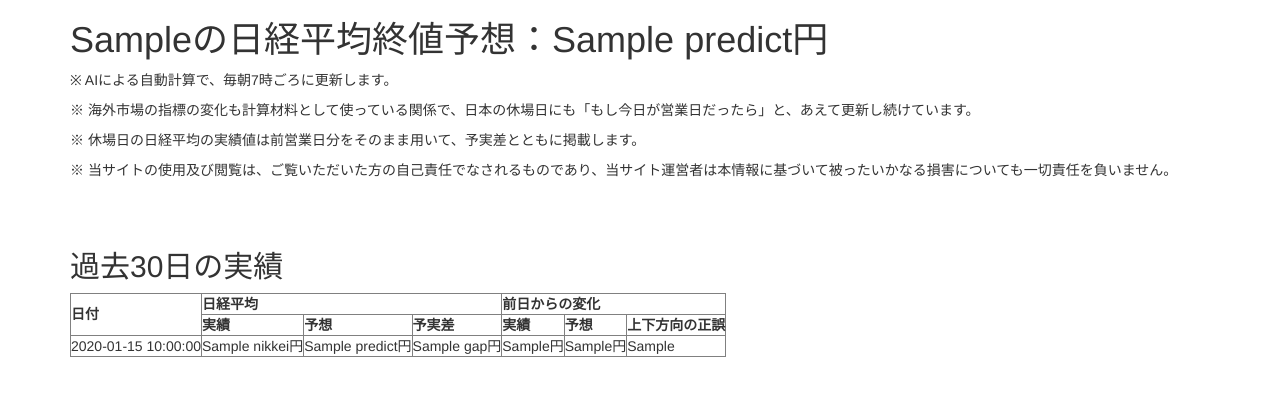
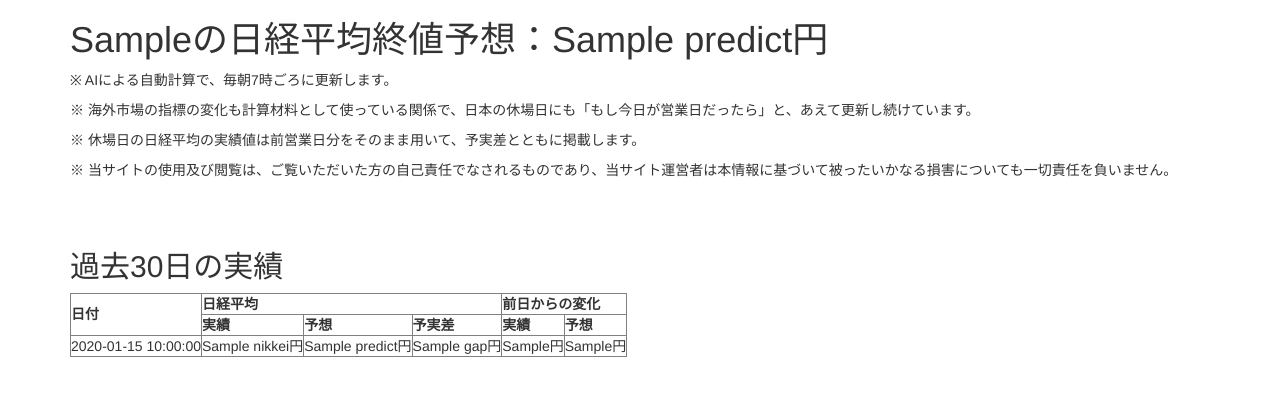
Before and after one commit to TakashiP/nikkei-prediction, a Flask app: template templates/index.html in a window 1280 px wide. Shown: the top 396 px of the page. Run offline with Flask 2, Linux system fonts and the light colour scheme; the template is opened without the code that fills it: most values are stand-ins (such as "Sample title", 1, 10 or a date in 2020); some libraries are stand-ins or nearby versions.

Commit message:
remove direction check from html

```diff
--- a/templates/index.html
+++ b/templates/index.html
@@ -18,7 +18,7 @@
             <tr>
                 <th rowspan="2">日付</th>
                 <th colspan="3">日経平均</th>
-                <th colspan="3">前日からの変化</th>
+                <th colspan="2">前日からの変化</th>
             </tr>
             <tr>
                 <th>実績</th>
@@ -26,7 +26,6 @@
                 <th>予実差</th>
                 <th>実績</th>
                 <th>予想</th>
-                <th>上下方向の正誤</th>
             </tr>
             {% for datum in data %}
                 <tr>
@@ -36,7 +35,6 @@
                     <td>{{ datum.gap }}円</td>
                     <td>{{ datum.Nikkei_dod }}円</td>
                     <td>{{ datum.predict_dod }}円</td>
-                    <td>{{ datum.direction_check }}</td>
                 </tr>
             {% endfor %}
         </table>
```
Also changed, not shown: database.db, 2 other files.
